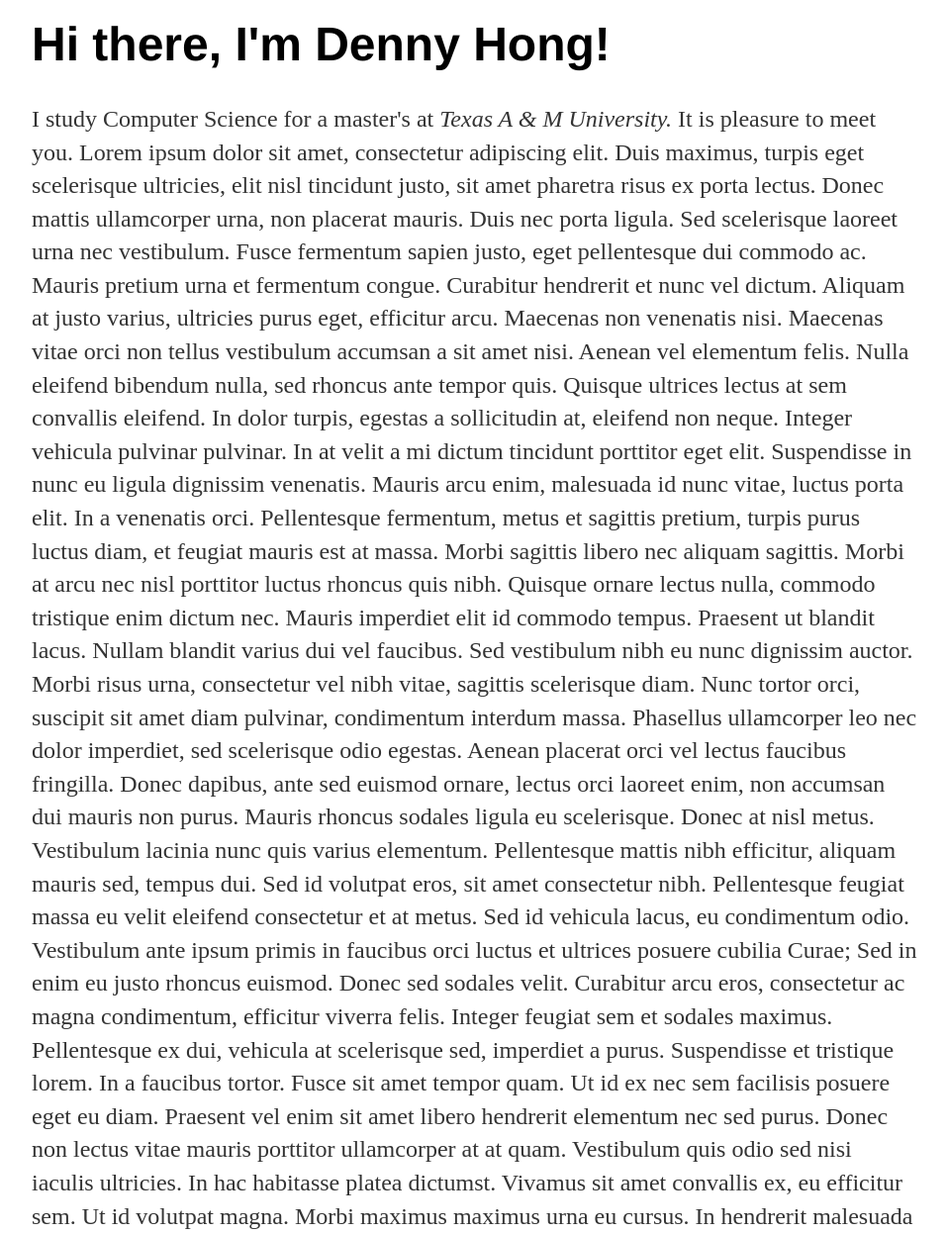
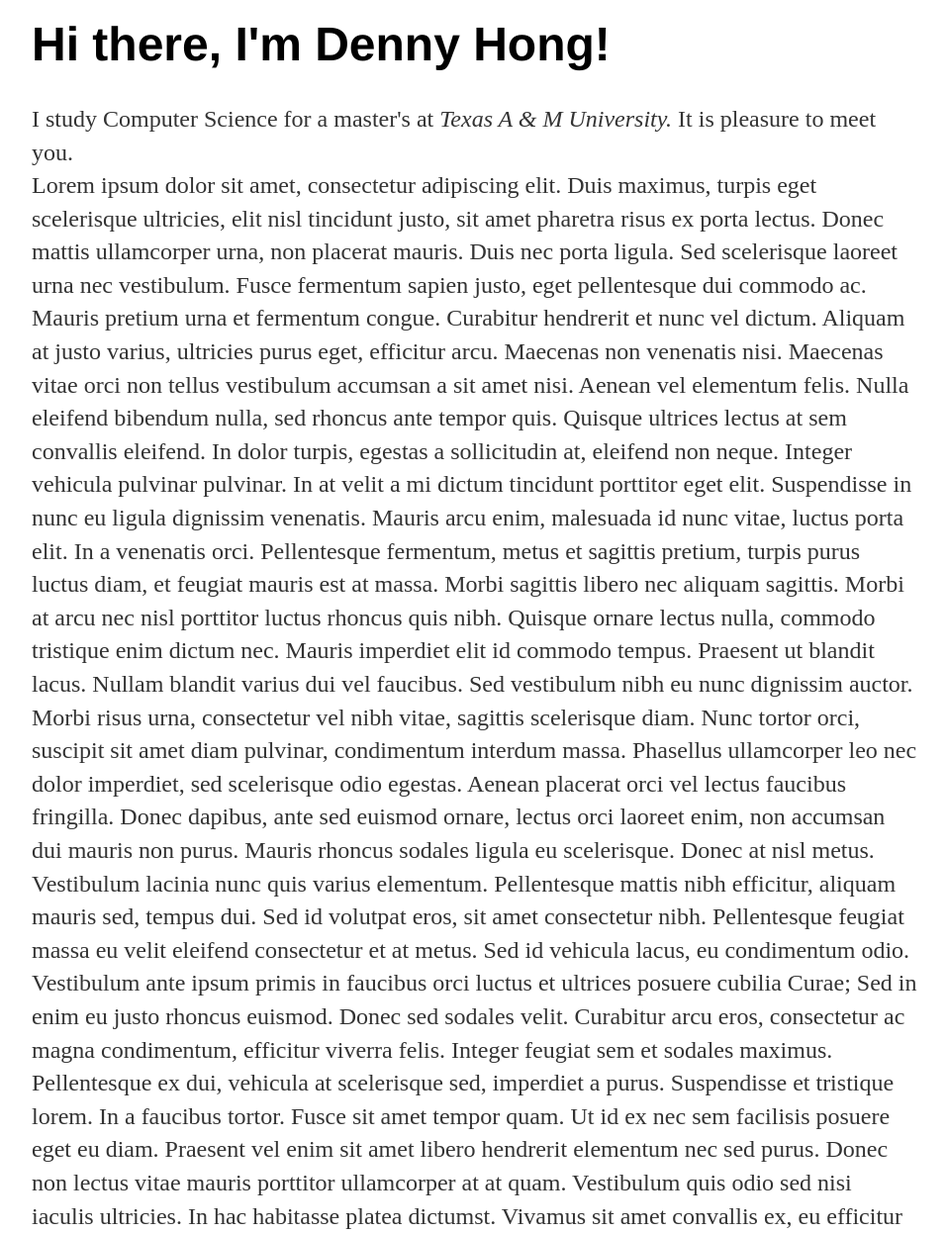
Before and after one commit to dennymrh/dennymrh.github.io, a Jekyll site: the page built from index.html, in a window 1280 px wide and 1400 px high, scrolled down 274 px. Shown: the part 153-1400 px from the top of the window at 99% size, without its empty margins (160-1117 px from the left). Built offline with Jekyll 4.4.1, drawn with Linux system fonts in a browser that asks for light colours; some of the changed text lies outside the part shown.

Commit message:
Update index.html

```diff
--- a/index.html
+++ b/index.html
@@ -11,7 +11,7 @@ title: Denny Hong's
    		<a href="http://allstarcode.org"><img src="http://www.allstarcode.org/wp-content/uploads/2016/06/ASClogo_598x99.jpg"></a>
 	</p>
 	<h1>Hi there, I'm Denny Hong!</h1>
-	<p>I study Computer Science for a master's at <em>Texas A &amp; M University.</em> It is pleasure to meet you.
+	<p class="tab">I study Computer Science for a master's at <em>Texas A &amp; M University.</em> It is pleasure to meet you. <br/>
 	Lorem ipsum dolor sit amet, consectetur adipiscing elit. Duis maximus, turpis eget scelerisque ultricies, elit nisl tincidunt justo, sit amet pharetra risus ex porta lectus. Donec mattis ullamcorper urna, non placerat mauris. Duis nec porta ligula. Sed scelerisque laoreet urna nec vestibulum. Fusce fermentum sapien justo, eget pellentesque dui commodo ac. Mauris pretium urna et fermentum congue. Curabitur hendrerit et nunc vel dictum. Aliquam at justo varius, ultricies purus eget, efficitur arcu. Maecenas non venenatis nisi. Maecenas vitae orci non tellus vestibulum accumsan a sit amet nisi.
 
 Aenean vel elementum felis. Nulla eleifend bibendum nulla, sed rhoncus ante tempor quis. Quisque ultrices lectus at sem convallis eleifend. In dolor turpis, egestas a sollicitudin at, eleifend non neque. Integer vehicula pulvinar pulvinar. In at velit a mi dictum tincidunt porttitor eget elit. Suspendisse in nunc eu ligula dignissim venenatis. Mauris arcu enim, malesuada id nunc vitae, luctus porta elit. In a venenatis orci. Pellentesque fermentum, metus et sagittis pretium, turpis purus luctus diam, et feugiat mauris est at massa. Morbi sagittis libero nec aliquam sagittis. Morbi at arcu nec nisl porttitor luctus rhoncus quis nibh. Quisque ornare lectus nulla, commodo tristique enim dictum nec. Mauris imperdiet elit id commodo tempus. Praesent ut blandit lacus.
```
